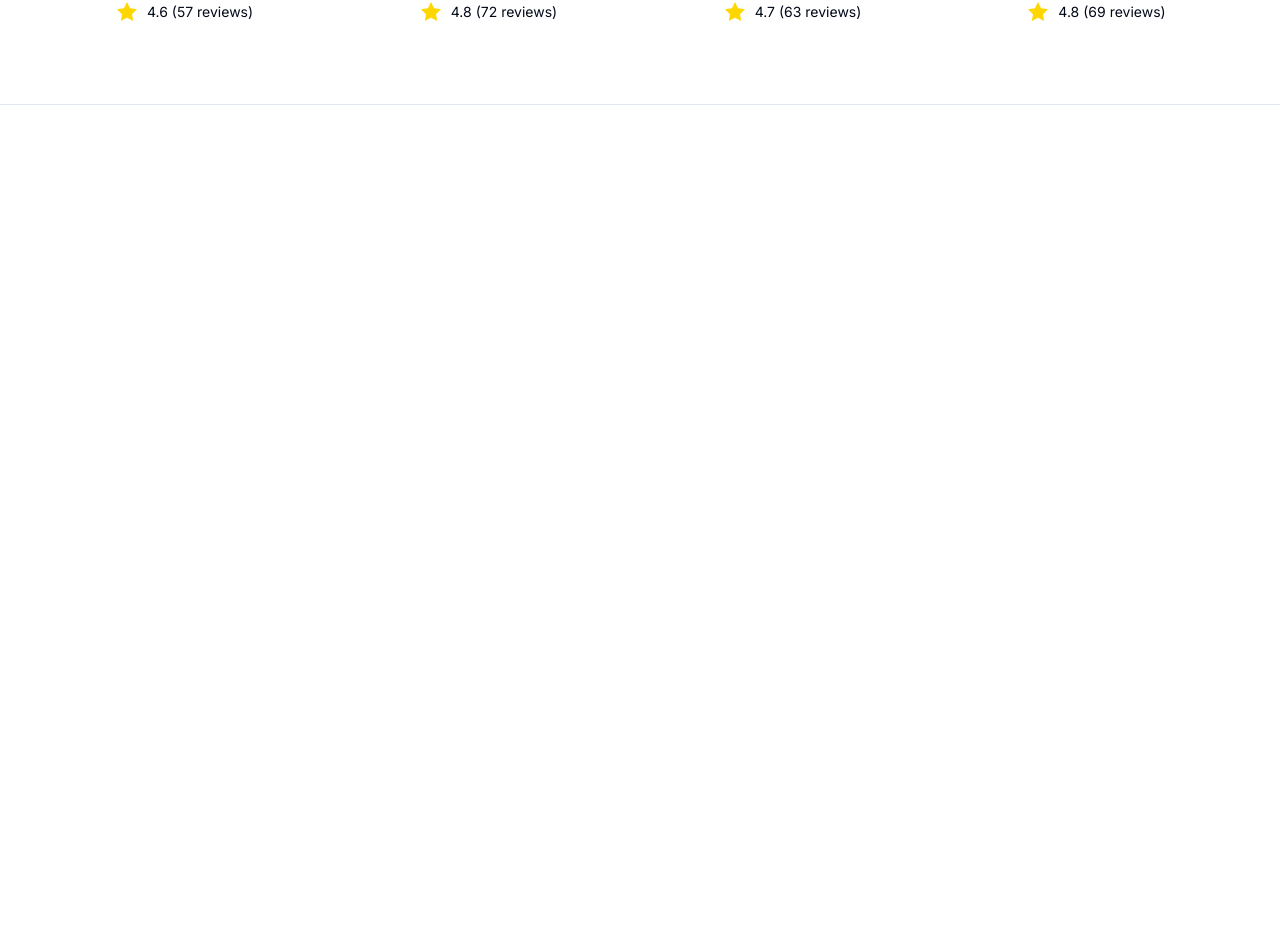
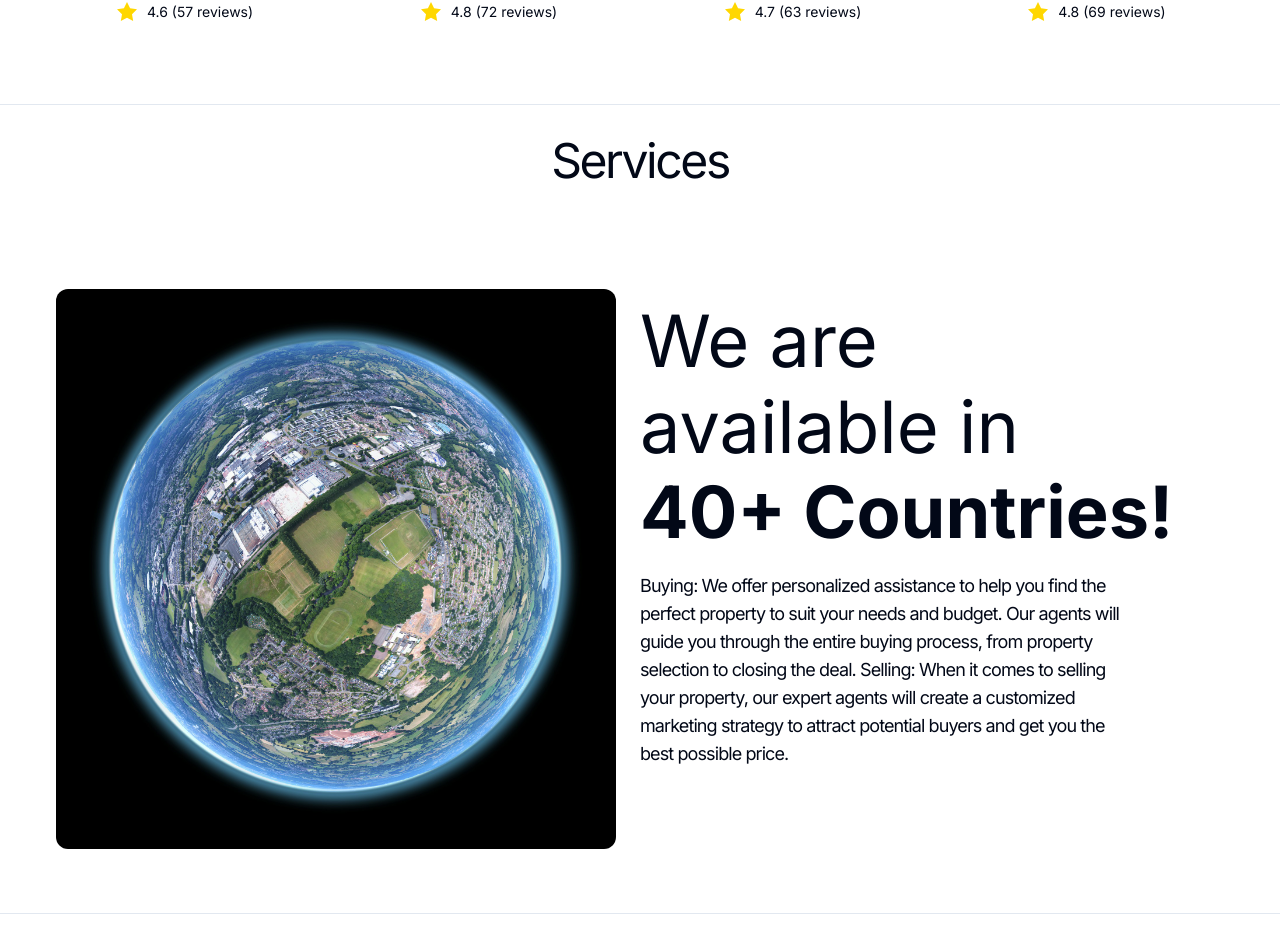
Before and after one commit to rjunio98/LandingPage-Imoveis, a Next.js app: page / in a window 1280 px wide. Shown: the part 3109-4055 px from the top of the page. Before the commit the page ends 3214 px from the top, so only its background shows below. Built offline with nearby package versions, Linux system fonts and the light colour scheme.

Commit message:
add component service

```diff
--- a/src/app/page.tsx
+++ b/src/app/page.tsx
@@ -2,6 +2,7 @@ import FeaturedProperties from "@/components/FeaturedProperties";
 import Hero from "@/components/Hero";
 import HowItWorks from "@/components/HowItWorks";
 import Navbar from "@/components/Navbar";
+import Services from "@/components/Services";
 import React from "react";
 
 const Home = () => {
@@ -11,6 +12,7 @@ const Home = () => {
       <Hero />
       <HowItWorks />
       <FeaturedProperties />
+      <Services />
     </>
   );
 };
--- /dev/null
+++ b/src/components/Services.tsx
@@ -0,0 +1,39 @@
+import { SERVICES_TEXT } from "@/constants";
+import Image from "next/image";
+
+const Services = () => {
+  return (
+    <div className="container mx-auto my-8 border-b pb-10">
+      <h2 className="mb-20 text-center text-3xl tracking-tighter sm:text-4xl lg:text-5xl">
+        Services
+      </h2>
+
+      <div className="flex flex-wrap">
+        <div className="w-full lg:w-1/2">
+          <div className="p-6">
+            <Image
+              className="rounded-xl object-cover"
+              src="/service.jpeg"
+              width={600}
+              height={600}
+              alt="services"
+            />
+          </div>
+        </div>
+
+        <div className="w-full lg:w-1/2">
+          <h2 className="mt-10 text-5xl lg:text-7xl">
+            We are
+            <span className="leading-snug lg:block"> available in</span>
+            <span className="font-bold"> 40+ Countries!</span>
+          </h2>
+          <p className="max-w-xl py-6 text-lg tracking-tighter lg:pr-20">
+            {SERVICES_TEXT}
+          </p>
+        </div>
+      </div>
+    </div>
+  );
+};
+
+export default Services;
```
